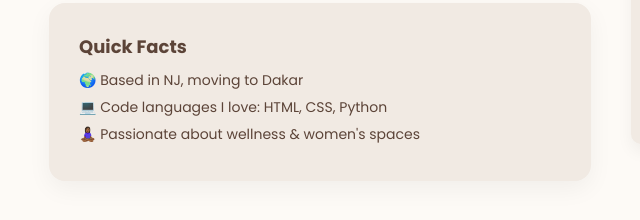
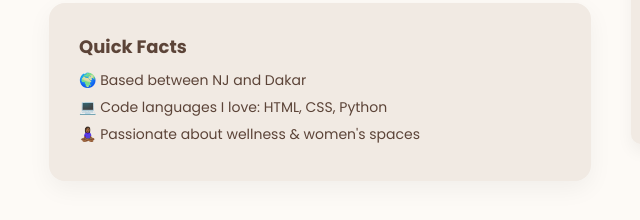
Before and after one commit to sthiaw04/My_site, a plain HTML site: page index.html in a window 1280 px wide. Shown: the part 654-874 px from the top of the page, 79-719 px from the left. Drawn offline with nearby package versions, Linux system fonts and the light colour scheme.

Commit message:
new changes

```diff
--- a/index.html
+++ b/index.html
@@ -39,7 +39,7 @@
         <div class="fun-facts">
           <h4>Quick Facts</h4>
           <ul>
-            <li>🌍 Based in NJ, moving to Dakar</li>
+            <li>🌍 Based between NJ and Dakar</li>
             <li>💻 Code languages I love: HTML, CSS, Python</li>
             <li>🧘🏾‍♀️ Passionate about wellness & women's spaces</li>
           </ul>
```
